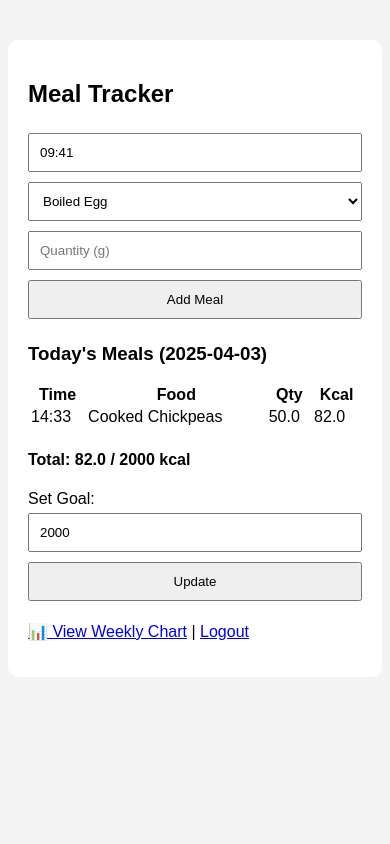
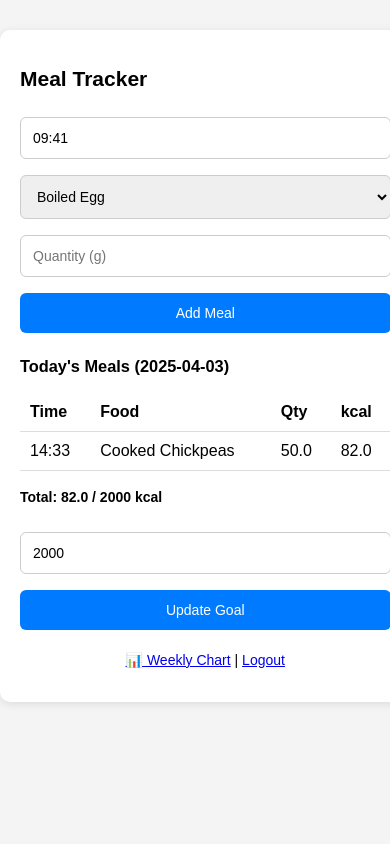
Before and after one commit to srivatsas/meal-tracker, a Flask app: page /home in a window 390 px wide. Run offline with Flask 3, Linux system fonts and the light colour scheme; a user stored in the database is signed in.

Commit message:
made mobile friendly

```diff
--- a/static/style.css
+++ b/static/style.css
@@ -1,3 +1,50 @@
-body { font-family: Arial; background: #f4f4f4; }
-.container { background: white; max-width: 500px; margin: 40px auto; padding: 20px; border-radius: 10px; }
-input, select, button { margin: 5px 0; width: 100%; padding: 10px; } table { width: 100%; margin-top: 10px; }
+body {
+    font-family: Arial, sans-serif;
+    margin: 0;
+    padding: 0;
+    background: #f4f4f4;
+}
+.container {
+    width: 95%;
+    max-width: 600px;
+    margin: auto;
+    background: white;
+    padding: 20px;
+    margin-top: 30px;
+    border-radius: 10px;
+    box-shadow: 0 2px 8px rgba(0,0,0,0.1);
+}
+input, select, button {
+    width: 100%;
+    padding: 12px;
+    margin: 8px 0;
+    border-radius: 6px;
+    border: 1px solid #ccc;
+    font-size: 16px;
+}
+button {
+    background-color: #007bff;
+    color: white;
+    border: none;
+}
+button:hover {
+    background-color: #0056b3;
+}
+table {
+    width: 100%;
+    margin-top: 10px;
+    border-collapse: collapse;
+}
+th, td {
+    padding: 10px;
+    text-align: left;
+    border-bottom: 1px solid #ddd;
+}
+@media (max-width: 500px) {
+    body, .container {
+        font-size: 14px;
+    }
+    input, select, button {
+        font-size: 14px;
+    }
+}
--- a/templates/index.html
+++ b/templates/index.html
@@ -1,16 +1,43 @@
-<html><head><link rel="stylesheet" href="/static/style.css"></head><body>
+<html>
+<head>
+    <title>Meal Tracker</title>
+    <meta name="viewport" content="width=device-width, initial-scale=1">
+    <link rel="stylesheet" href="/static/style.css">
+</head>
+<body>
 <div class="container">
     <h2>Meal Tracker</h2>
     <form action="/add" method="post">
-<input name="time" value="{{ time }}" placeholder="Time"><br>
-<select name="food">{% for f in food_db %}<option>{{ f }}</option>{% endfor %}</select><br>
-<input name="quantity" placeholder="Quantity (g)" type="number"><br>
-<button type="submit">Add Meal</button></form>
+        <input name="time" value="{{ time }}" placeholder="Time" required>
+        <select name="food" required>
+            {% for f in food_db %}
+                <option>{{ f }}</option>
+            {% endfor %}
+        </select>
+        <input name="quantity" type="number" placeholder="Quantity (g)" required>
+        <button type="submit">Add Meal</button>
+    </form>
+
     <h3>Today's Meals ({{ today }})</h3>
-<table><tr><th>Time</th><th>Food</th><th>Qty</th><th>Kcal</th></tr>
-{% for m in meals %}<tr><td>{{ m.time }}</td><td>{{ m.food }}</td><td>{{ m.quantity }}</td><td>{{ m.calories }}</td></tr>{% endfor %}</table>
+    <table>
+        <tr><th>Time</th><th>Food</th><th>Qty</th><th>kcal</th></tr>
+        {% for m in meals %}
+        <tr>
+            <td>{{ m.time }}</td><td>{{ m.food }}</td><td>{{ m.quantity }}</td><td>{{ m.calories }}</td>
+        </tr>
+        {% endfor %}
+    </table>
+
     <h4>Total: {{ total_calories }} / {{ goal }} kcal</h4>
     <form action="/set_goal" method="post">
-Set Goal: <input type="number" name="goal" value="{{ goal }}"><button type="submit">Update</button>
+        <input type="number" name="goal" value="{{ goal }}" placeholder="Set Daily Goal">
+        <button type="submit">Update Goal</button>
     </form>
-<p><a href="/dashboard">📊 View Weekly Chart</a> | <a href="/logout">Logout</a></p></div></body></html>
+
+    <p style="text-align:center;">
+        <a href="/dashboard">📊 Weekly Chart</a> |
+        <a href="/logout">Logout</a>
+    </p>
+</div>
+</body>
+</html>
```
Also changed, not shown: templates/dashboard.html (+16 -4 lines), templates/login.html (+18 -6 lines), templates/register.html (+18 -6 lines), 1 other file. Lines whose indentation alone changed are shown as unchanged.
